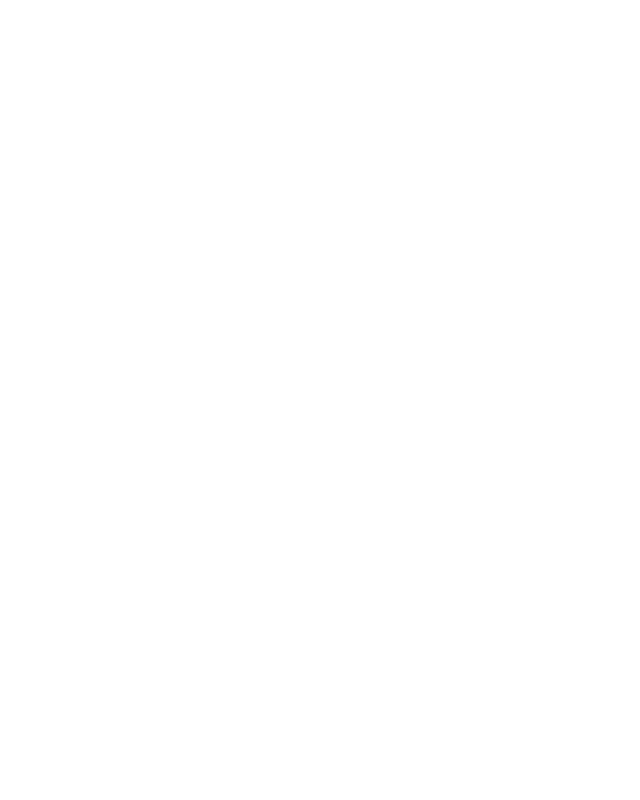
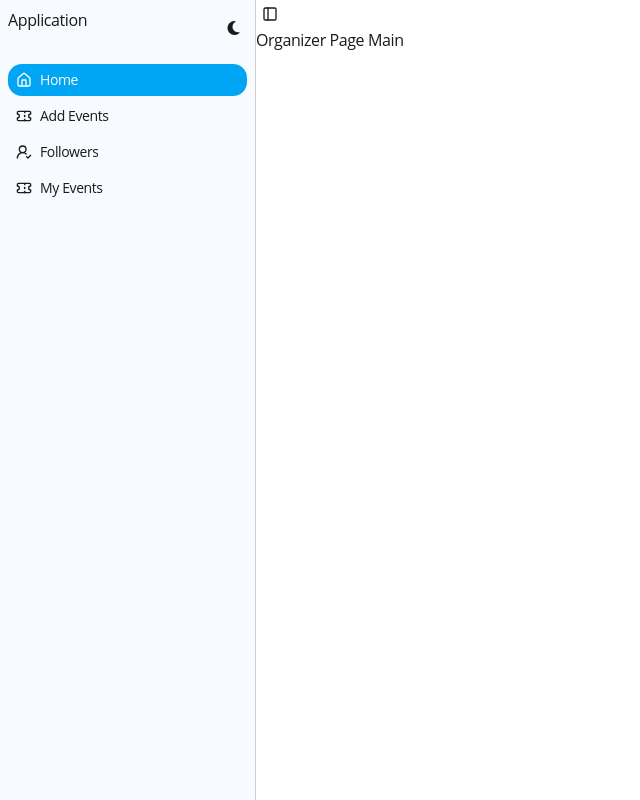
Before and after one commit to Astronaut1984/E7gezly-Event, a React (Vite) app in the folder front end/: page /org in a window 1280 px wide. Before the commit this address had no page. Shown: the whole page, without its empty margins (0-640 px from the left). Built offline with nearby package versions, Linux system fonts and the light colour scheme.

Commit message:
Added organizer dashboard (initial)
Co-authored-by: Karim Nader <karimnader121@users.noreply.github.com>

```diff
--- a/front end/src/App.jsx
+++ b/front end/src/App.jsx
@@ -8,10 +8,15 @@
 import "./index.css";
 import User from "./pages/dashboards/user-dashboard/User";
 import AdminEvents from "./pages/dashboards/admin-dashboard/adminEvents";
-import { Admin, AdminSideBar } from "./pages/dashboards/admin-dashboard/Admin";
+import { Admin, adminItems } from "./pages/dashboards/admin-dashboard/Admin";
 import Layout from "./components/Layout";
 import AdminVenues from "./pages/dashboards/admin-dashboard/adminVenues";
 import AdminOrg from "./pages/dashboards/admin-dashboard/adminOrg";
+import { DashboardSideBar } from "./components/DashboardComponents/DashboardSideBar";
+import { Organizer, orgItems } from "./pages/dashboards/org-dashboard/Organizer";
+import OrganizerAddEvents from "./pages/dashboards/org-dashboard/OrganizerAddEvents";
+import OrganizerMyEvents from "./pages/dashboards/org-dashboard/OrganizerMyEvents";
+import OrganizerFollowers from "./pages/dashboards/org-dashboard/OrganizerFollowers";
 
 function App() {
   return (
@@ -21,11 +26,17 @@
       <Route path="/signup" element={<SignUp />} />
       <Route path="/events" element={<Events />} />
       <Route path="/user" element={<User />} />
-      <Route path="/admin" element={<Layout sidebar={<AdminSideBar />} />}>
+      <Route path="/admin" element={<Layout sidebar={<DashboardSideBar items={adminItems} />} />}>
         <Route path="/admin" index element={<Admin />} />
         <Route path="/admin/venues" element={<AdminVenues />} />
         <Route path="/admin/events" element={<AdminEvents />} />
         <Route path="/admin/org" element={<AdminOrg />} />
+      </Route>
+      <Route path="/org" element={<Layout sidebar={<DashboardSideBar items={orgItems} />} />}>
+        <Route path="/org" index element={<Organizer />} />
+        <Route path="/org/add-events" element={<OrganizerAddEvents />} />
+        <Route path="/org/followers" element={<OrganizerFollowers />} />
+        <Route path="/org/my-events" element={<OrganizerMyEvents />} />
       </Route>
     </Routes>
   );
--- /dev/null
+++ b/front end/src/components/DashboardComponents/DashboardSideBar.jsx
@@ -0,0 +1,62 @@
+import {
+  SidebarContent,
+  SidebarGroup,
+  SidebarGroupLabel,
+  SidebarGroupContent,
+  SidebarMenuItem,
+  SidebarMenu,
+  SidebarMenuButton,
+  Sidebar,
+  SidebarHeader,
+} from "@/components/ui/sidebar";
+import { useDispatch, useSelector } from "react-redux";
+import { toggleTheme, setTheme } from "@/store/themeSlice";
+import { NavLink, useLocation } from "react-router-dom";
+
+export function DashboardSideBar({ items }) {
+  const dispatch = useDispatch();
+  dispatch(setTheme(useSelector((state) => state.theme.dark)));
+  const dark = useSelector((state) => state.theme.dark);
+
+  let location = useLocation();
+
+  return (
+    <Sidebar>
+      <SidebarHeader>
+        <div className="flex justify-between">
+          <h1>Application</h1>
+          <button
+            onClick={() => dispatch(toggleTheme())}
+            aria-label={dark ? "Switch to light mode" : "Switch to dark mode"}
+            className="p-2 rounded hover:bg-gray-200 dark:hover:bg-gray-700 transition-colors duration-200"
+          >
+            <i
+              className={`fa-solid ${dark ? "fa-sun" : "fa-moon"} text-base`}
+            ></i>
+          </button>
+        </div>
+      </SidebarHeader>
+      <SidebarContent>
+        <SidebarGroup>
+          <SidebarGroupContent>
+            <SidebarMenu>
+              {items.map((item) => (
+                <SidebarMenuItem key={item.title}>
+                  <SidebarMenuButton
+                    asChild
+                    isActive={location.pathname === item.url}
+                  >
+                    <NavLink to={item.url}>
+                      <item.icon />
+                      <span>{item.title}</span>
+                    </NavLink>
+                  </SidebarMenuButton>
+                </SidebarMenuItem>
+              ))}
+            </SidebarMenu>
+          </SidebarGroupContent>
+        </SidebarGroup>
+      </SidebarContent>
+    </Sidebar>
+  );
+}
--- a/front end/src/pages/dashboards/admin-dashboard/Admin.jsx
+++ b/front end/src/pages/dashboards/admin-dashboard/Admin.jsx
@@ -1,25 +1,10 @@
-import Layout from "@/components/Layout";
 import { Calendar, Home, Ticket, Search, Settings } from "lucide-react";
-import {
-  SidebarContent,
-  SidebarGroup,
-  SidebarGroupLabel,
-  SidebarGroupContent,
-  SidebarMenuItem,
-  SidebarMenu,
-  SidebarMenuButton,
-  Sidebar,
-  SidebarHeader,
-} from "@/components/ui/sidebar";
-import { useDispatch, useSelector } from "react-redux";
-import { toggleTheme, setTheme } from "@/store/themeSlice";
-import { NavLink } from "react-router-dom";
 
 export function Admin() {
   return <h1>Admin Page Main</h1>;
 }
 
-const items = [
+export const adminItems = [
   {
     title: "Home",
     url: "/admin",
@@ -41,46 +26,3 @@
     icon: Search,
   },
 ];
-
-export function AdminSideBar() {
-  const dispatch = useDispatch();
-  dispatch(setTheme(useSelector((state) => state.theme.dark)));
-  const dark = useSelector((state) => state.theme.dark);
-
-  return (
-    <Sidebar>
-      <SidebarHeader>
-        <div className="flex justify-between">
-          <SidebarGroupLabel>Application</SidebarGroupLabel>
-          <button
-            onClick={() => dispatch(toggleTheme())}
-            aria-label={dark ? "Switch to light mode" : "Switch to dark mode"}
-            className="p-2 rounded hover:bg-gray-200 dark:hover:bg-gray-700 transition-colors duration-200"
-          >
-            <i
-              className={`fa-solid ${dark ? "fa-sun" : "fa-moon"} text-base`}
-            ></i>
-          </button>
-        </div>
-      </SidebarHeader>
-      <SidebarContent>
-        <SidebarGroup>
-          <SidebarGroupContent>
-            <SidebarMenu>
-              {items.map((item) => (
-                <SidebarMenuItem key={item.title}>
-                  <SidebarMenuButton asChild>
-                    <NavLink to={item.url}>
-                      <item.icon />
-                      <span>{item.title}</span>
-                    </NavLink>
-                  </SidebarMenuButton>
-                </SidebarMenuItem>
-              ))}
-            </SidebarMenu>
-          </SidebarGroupContent>
-        </SidebarGroup>
-      </SidebarContent>
-    </Sidebar>
-  );
-}
--- /dev/null
+++ b/front end/src/pages/dashboards/org-dashboard/Organizer.jsx
@@ -0,0 +1,28 @@
+import { Calendar, Home, Ticket, Search, Settings,UserRoundCheck } from "lucide-react";
+
+export function Organizer() {
+  return <h1>Organizer Page Main</h1>;
+}
+
+export const orgItems = [
+  {
+    title: "Home",
+    url: "/org",
+    icon: Home,
+  },
+  {
+    title: "Add Events",
+    url: "/org/add-events",
+    icon: Ticket,
+  },
+  {
+    title: "Followers",
+    url: "/org/followers",
+    icon: UserRoundCheck,
+  },
+  {
+    title: "My Events",
+    url: "/org/my-events",
+    icon: Ticket,
+  },
+];
--- /dev/null
+++ b/front end/src/pages/dashboards/org-dashboard/OrganizerAddEvents.jsx
@@ -0,0 +1,3 @@
+export default function OrganizerAddEvents(){
+    return <h1>Add Event</h1>
+}
--- /dev/null
+++ b/front end/src/pages/dashboards/org-dashboard/OrganizerFollowers.jsx
@@ -0,0 +1,3 @@
+export default function OrganizerFollowers(){
+    return <h1>Followers</h1>
+}
--- /dev/null
+++ b/front end/src/pages/dashboards/org-dashboard/OrganizerMyEvents.jsx
@@ -0,0 +1,3 @@
+export default function OrganizerMyEvents(){
+    return <h1>My Events</h1>
+}
--- a/front end/src/pages/home/Home.jsx
+++ b/front end/src/pages/home/Home.jsx
@@ -5,10 +5,14 @@
 import Event from "../../components/Event";
 import Category from "../../components/Category";
 import Footer from "../../components/Footer";
-import SaqyaConcert from "../../assets/Saqya.jpg"
+import SaqyaConcert from "../../assets/Saqya.jpg";
+import { useContext } from "react";
+import { UserContext } from "../../contexts/UserContext";
 
 export default function Home() {
-  console.log("Home page rendered");
+  const userContext = useContext(UserContext);
+  //console.log(userContext);
+  //console.log("Home page rendered");
   return (
     <main id="homeBackground" className="bg-background w-full min-h-screen">
       <NavBar />
@@ -87,10 +91,7 @@
           </h1>
         </div>
         <div className="w-full p-10 flex flexbox gap-10 justify-center items-center flex-wrap">
-          <Category
-            title="Concerts"
-            img={SaqyaConcert}
-          />
+          <Category title="Concerts" img={SaqyaConcert} />
           <Category
             title="Comedy"
             img="https://external-content.duckduckgo.com/iu/?u=https%3A%2F%2Ftse3.mm.bing.net%2Fth%2Fid%2FOIP.4DkGUbOui9t5OI62K9aCtwHaEK%3Fpid%3DApi&f=1&ipt=655d029f755b2fca664704ff9156c6bcc84151e9c756e56e1d33aa6ec75b45f0&ipo=images"
--- a/front end/src/pages/sign up/signup.jsx
+++ b/front end/src/pages/sign up/signup.jsx
@@ -5,6 +5,7 @@
 import Navbar from "../../components/NavBar";
 import SignUp1, { SignUp2, SignUp3 } from "./SignUp1";
 import { validateForm1, validateForm2, validateForm3 } from "./validations";
+import { NavLink } from "react-router-dom";
 
 export default function SignUp() {
   const bgColor = "bg-gradient-to-tr from-blue-200 via-blue-400 to-blue-600";
@@ -150,10 +151,10 @@
             {/* Sign Up */}
             <div className="flex justify-center gap-1 items-center pt-7.5 transition-colors duration-300 text-foreground">
               Already have an account?{" "}
-              <a href="#" className="text-primary-hover">
+              <NavLink to="/login" className="text-primary-hover">
                 {" "}
                 Login{" "}
-              </a>
+              </NavLink>
             </div>
           </form>
         </div>
```
